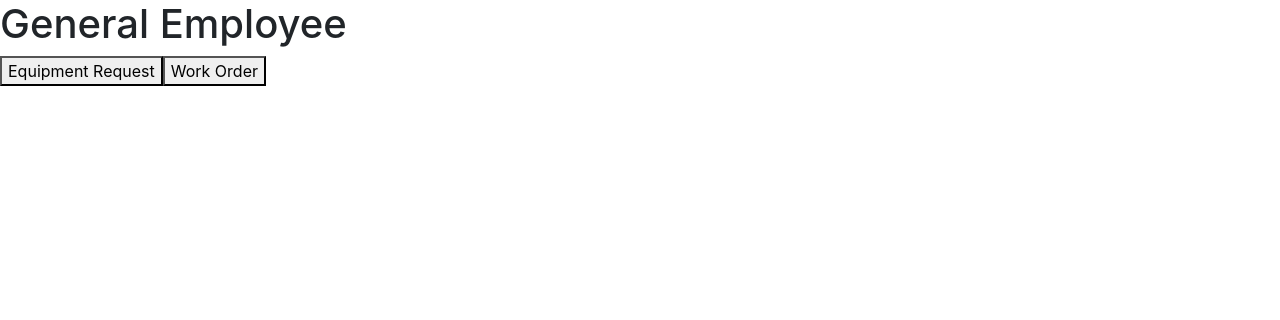
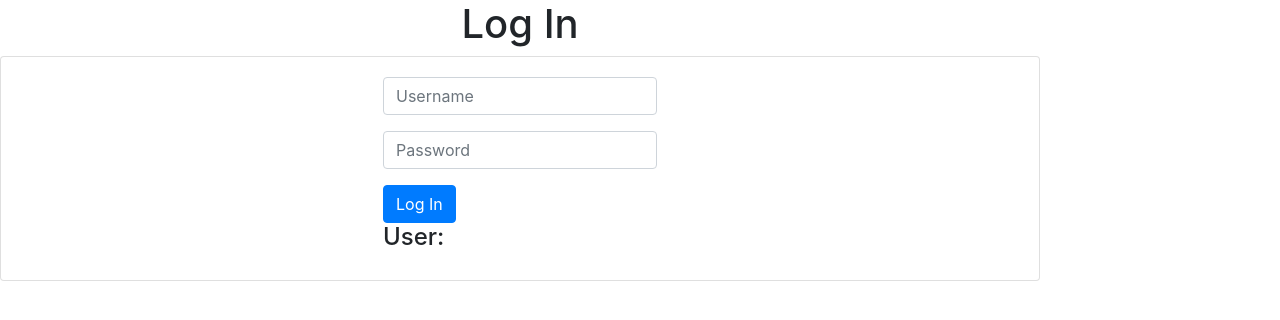
Before and after one commit to JobeFarkley/sdt-inventory-cfscqx, an Angular app: page / in a window 1280 px wide. Shown: the top 320 px of the page. Built offline with nearby package versions, Linux system fonts and the light colour scheme.

Commit message:
1 file modified

```diff
--- a/src/app/app.component.html
+++ b/src/app/app.component.html
@@ -1 +1 @@
-<app-employee-details></app-employee-details>
+<app-login></app-login>
```
